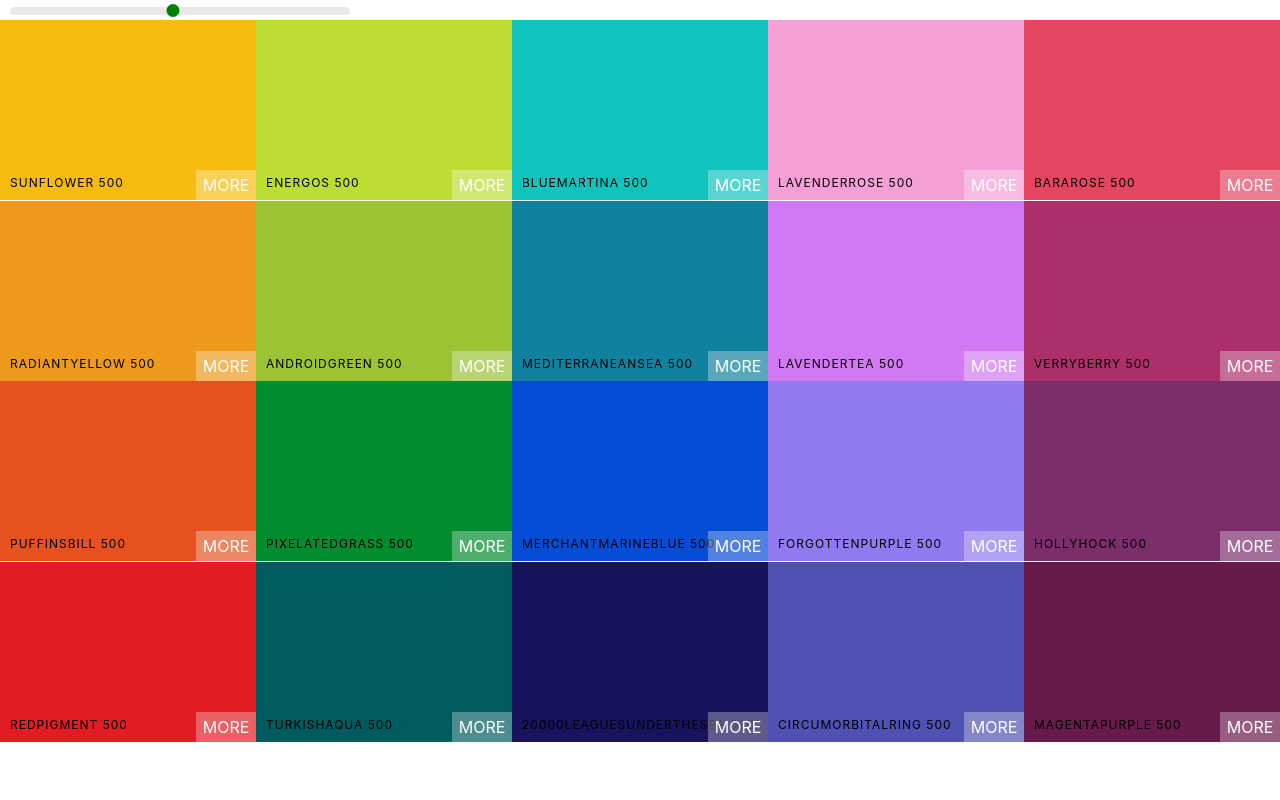
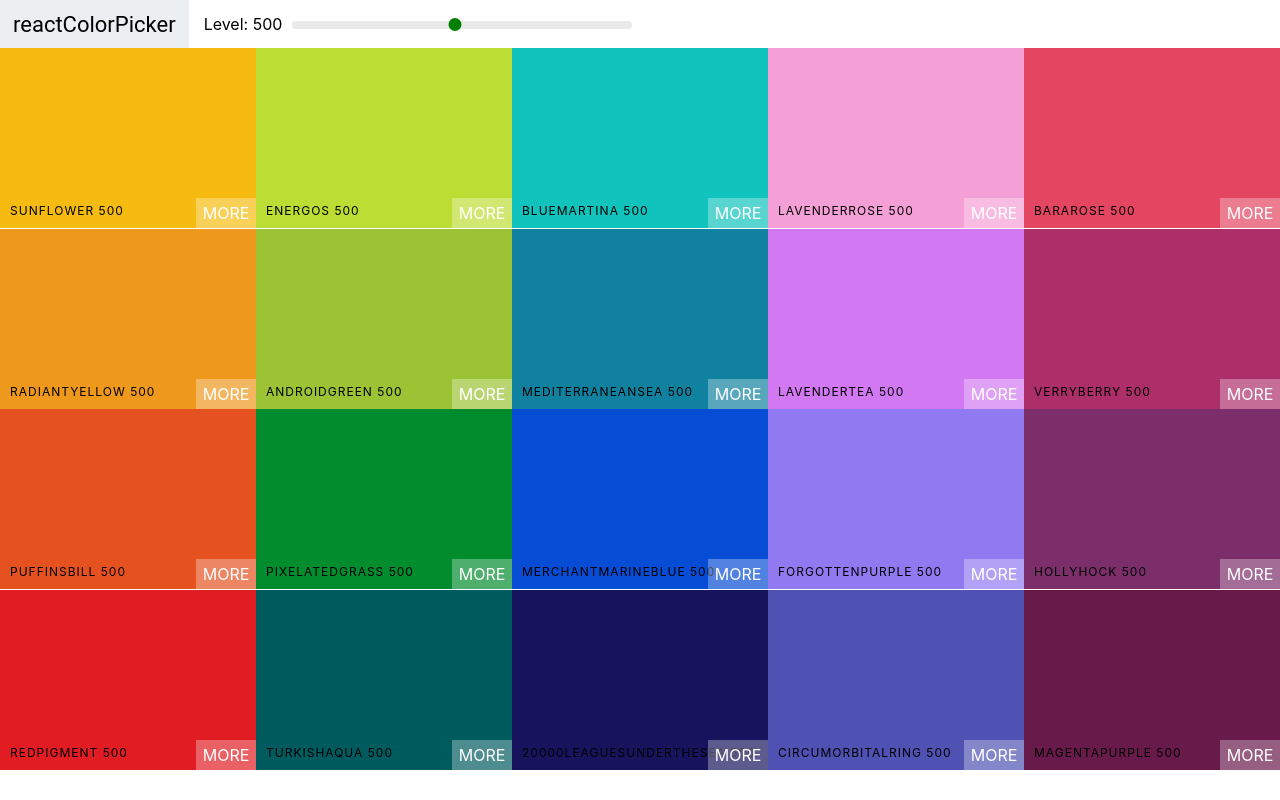
Before and after one commit to rohitbhati-rb/color-picker, a React (Create React App) app: page / in a window 1280 px wide. Built offline with nearby package versions, Linux system fonts and the light colour scheme.

Commit message:
navbar was added with some basic styles

```diff
--- /dev/null
+++ b/src/Navbar.js
@@ -0,0 +1,33 @@
+import React, { Component } from 'react';
+
+// Components
+import Slider from 'rc-slider';
+// CSS
+import 'rc-slider/assets/index.css';
+import './css/Navbar.css';
+
+export class Navbar extends Component {
+  render() {
+    const { level, changeLevel } = this.props;
+    return (
+      <header className="Navbar">
+        <div className="logo">
+          <a href="#">reactColorPicker</a>
+        </div>
+        <div className="slider-container">
+          <span>Level: {level}</span>
+          <div className="slider">
+            <Slider
+              defaultValue={level}
+              min={100}
+              max={900}
+              step={100}
+              onAfterChange={changeLevel}
+            />
+          </div></div>
+      </header>
+    )
+  }
+}
+
+export default Navbar;
--- a/src/Palette.js
+++ b/src/Palette.js
@@ -1,11 +1,10 @@
 import React, { Component } from 'react';
 
 // Components
+import Navbar from './Navbar';
 import ColorBox from './ColorBox';
-import Slider from 'rc-slider';
 
 // CSS
-import 'rc-slider/assets/index.css';
 import './css/Palette.css';
 
 class Palette extends Component {
@@ -25,15 +24,7 @@ class Palette extends Component {
     ));
     return (
       <div className="Palette">
-        <div className="slider">
-          <Slider
-            defaultValue={this.state.level}
-            min={100}
-            max={900}
-            step={100}
-            onAfterChange={this.changeLevel}
-          />
-        </div>
+        <Navbar level={level} changeLevel={this.changeLevel} />
         {/* Navbar goes here */}
         <div className="Palette-colors">
           {colorBoxes}
--- /dev/null
+++ b/src/css/Navbar.css
@@ -0,0 +1,44 @@
+.Navbar {
+  display: flex;
+  align-items: center;
+  justify-content: flex-start;
+  height: 6vh;
+}
+.logo {
+  margin-right: 15px;
+  padding: 0 13px;
+  font-size: 22px;
+  background-color: #eceff1;
+  font-family: "Roboto";
+  height: 100%;
+  display: flex;
+  align-items: center;
+}
+.logo a {
+  text-decoration: none;
+  color: black;
+}
+.slider {
+  width: 340px;
+  margin: 0 10px;
+  display: inline-block;
+}
+.rc-slider-track {
+  background: transparent !important;
+}
+.rc-slider-rail {
+  height: 8px !important;
+}
+.rc-slider-handle,
+.rc-slider-handle:active,
+.rc-slider-handle:focus,
+.rc-slider-handle:hover {
+  background-color: green !important;
+  outline: none !important;
+  border: 2px solid green !important;
+  box-shadow: none !important;
+  width: 13px !important;
+  height: 13px !important;
+  margin-left: -7px !important;
+  margin-top: -3px !important;
+}
--- a/src/css/Palette.css
+++ b/src/css/Palette.css
@@ -4,27 +4,3 @@
 .Palette-colors {
   height: 90%;
 }
-.slider {
-  width: 340px;
-  margin: 0 10px;
-  display: inline-block;
-}
-.rc-slider-track {
-  background: transparent !important;
-}
-.rc-slider-rail {
-  height: 8px !important;
-}
-.rc-slider-handle,
-.rc-slider-handle:active,
-.rc-slider-handle:focus,
-.rc-slider-handle:hover {
-  background-color: green !important;
-  outline: none !important;
-  border: 2px solid green !important;
-  box-shadow: none !important;
-  width: 13px !important;
-  height: 13px !important;
-  margin-left: -7px !important;
-  margin-top: -3px !important;
-}
```
